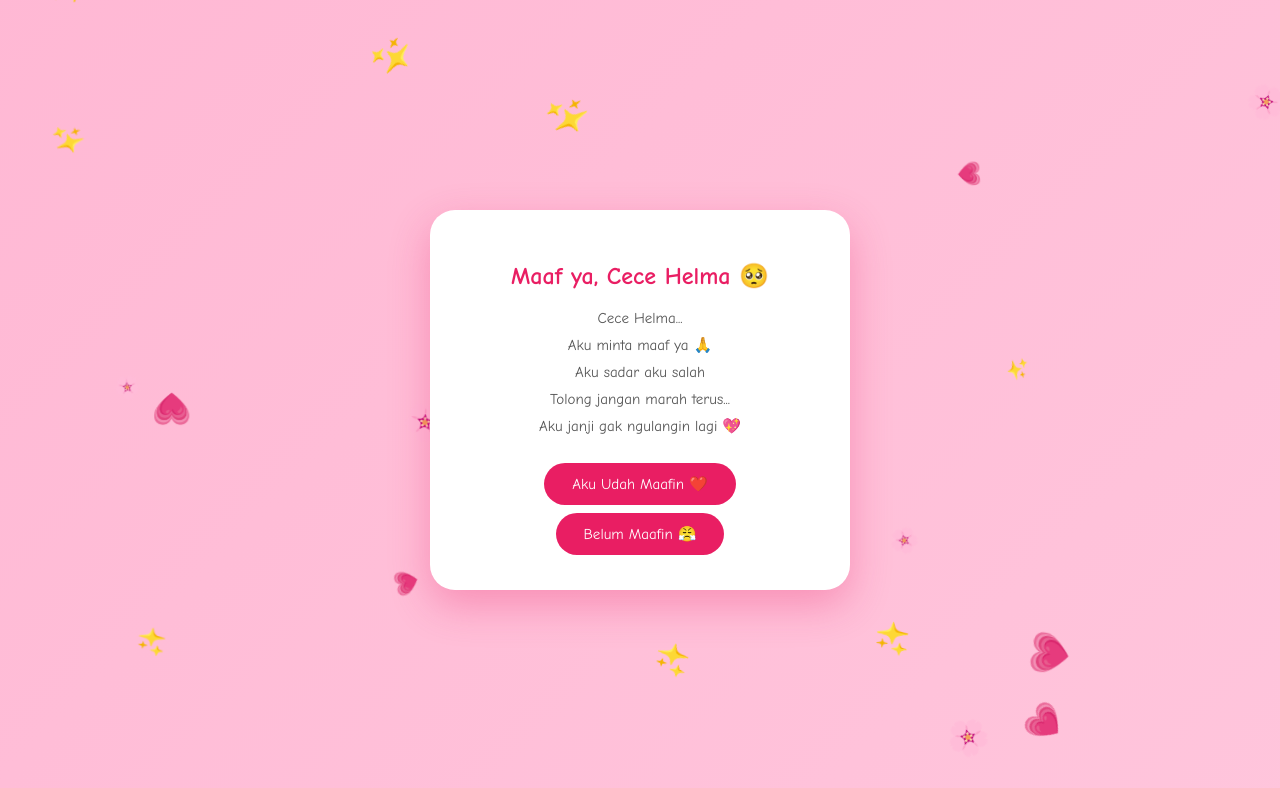
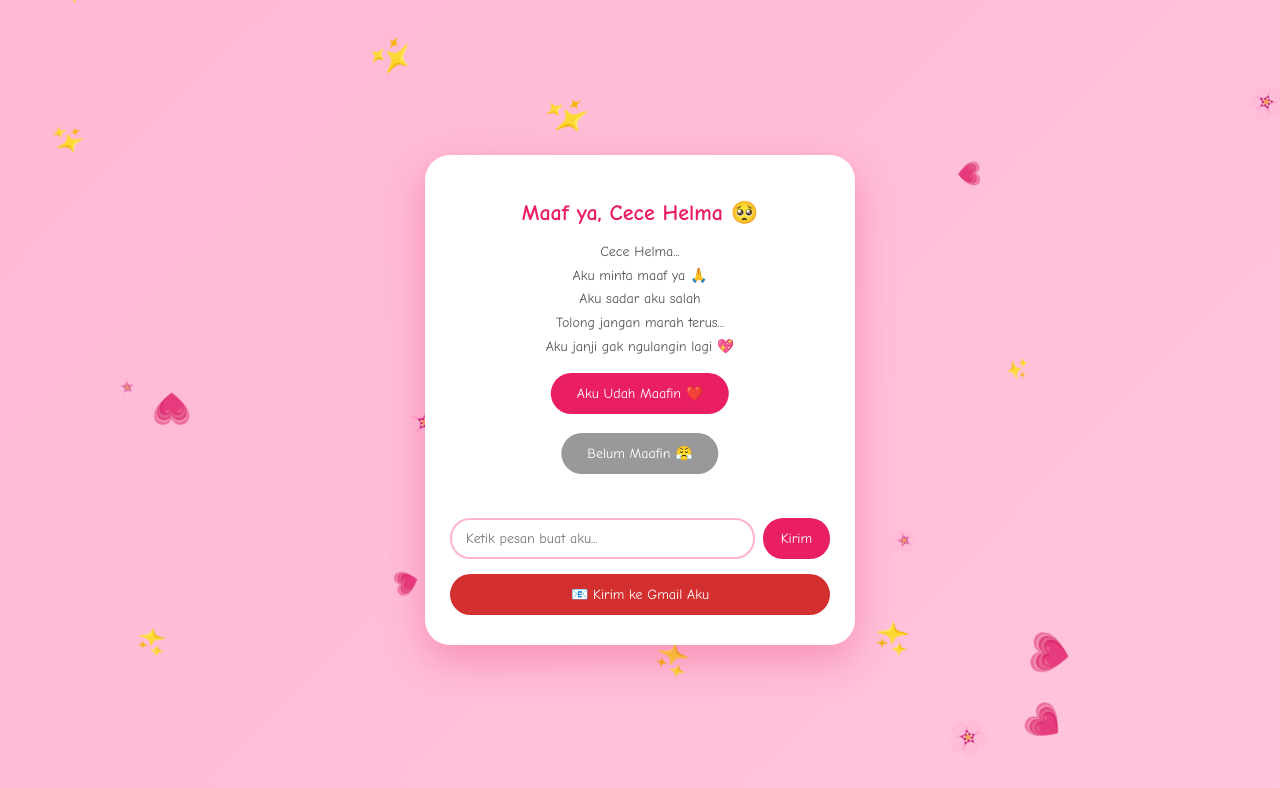
Before and after one commit to doy-tools/cece, a plain HTML site: page index.html in a window 1280 px wide. Drawn offline with Linux system fonts and the light colour scheme.

Commit message:
Update index.html

```diff
--- a/index.html
+++ b/index.html
@@ -26,11 +26,11 @@
   }
   .card {
     background: white;
-    padding: 35px 30px;
+    padding: 30px 25px;
     border-radius: 25px;
     box-shadow: 0 15px 40px rgba(233, 30, 99, 0.3);
     text-align: center;
-    max-width: 420px;
+    max-width: 430px;
     width: 100%;
     position: relative;
     z-index: 2;
@@ -42,37 +42,97 @@
   }
   h1 {
     color: #e91e63;
-    font-size: 24px;
-    margin-bottom: 15px;
+    font-size: 22px;
+    margin-bottom: 12px;
   }
   #pesan {
     color: #555;
-    line-height: 1.8;
-    font-size: 15px;
-    min-height: 130px;
+    line-height: 1.7;
+    font-size: 14px;
+    min-height: 110px;
     white-space: pre-line;
+  }
+  .btn-area {
+    position: relative;
+    height: 130px;
+    margin-top: 8px;
   }
   .btn {
     background: #e91e63;
     color: white;
     border: none;
-    padding: 12px 28px;
+    padding: 12px 26px;
     border-radius: 25px;
-    font-size: 15px;
+    font-size: 14px;
     cursor: pointer;
-    margin: 8px 5px 0;
     font-family: inherit;
     transition: 0.3s;
   }
-  .btn:hover {
-    background: #c2185b;
-    transform: scale(1.05);
+  .btn:hover { background: #c2185b; transform: scale(1.05); }
+  .btn:disabled { background: #ccc; cursor: not-allowed; transform: none; }
+  #btnMaaf {
+    position: absolute;
+    left: 50%; top: 0;
+    transform: translateX(-50%);
+    z-index: 3;
   }
-  .btn:disabled {
-    background: #ccc;
-    cursor: not-allowed;
-    transform: none;
+  #btnMaaf:hover { transform: translateX(-50%) scale(1.05); }
+  #btnBelum {
+    position: absolute;
+    left: 50%; top: 60px;
+    transform: translateX(-50%);
+    transition: all 0.25s ease;
+    background: #999;
   }
+  #btnBelum:hover { background: #999; transform: translateX(-50%); }
+
+  .chat-box {
+    margin-top: 15px;
+    display: flex;
+    gap: 8px;
+  }
+  #inputChat {
+    flex: 1;
+    padding: 10px 14px;
+    border: 2px solid #ffb3d1;
+    border-radius: 20px;
+    font-family: inherit;
+    font-size: 14px;
+    outline: none;
+  }
+  #inputChat:focus { border-color: #e91e63; }
+  #btnKirim {
+    background: #e91e63;
+    color: white;
+    border: none;
+    padding: 10px 18px;
+    border-radius: 20px;
+    cursor: pointer;
+    font-family: inherit;
+    font-size: 14px;
+  }
+  #btnKirim:hover { background: #c2185b; }
+
+  #balasan {
+    margin-top: 12px;
+    padding: 10px 14px;
+    background: #fff0f5;
+    border-radius: 15px;
+    color: #c2185b;
+    font-size: 14px;
+    min-height: 20px;
+    display: none;
+  }
+
+  #btnGmail {
+    margin-top: 15px;
+    background: #d32f2f;
+    width: 100%;
+    padding: 12px;
+    font-size: 14px;
+  }
+  #btnGmail:hover { background: #b71c1c; }
+
   .emoji {
     position: fixed;
     top: -50px;
@@ -91,12 +151,22 @@
   <div class="card">
     <h1>Maaf ya, Cece Helma 🥺</h1>
     <p id="pesan"></p>
-    <button class="btn" id="btnMaaf">Aku Udah Maafin ❤️</button>
-    <button class="btn" id="btnBelum">Belum Maafin 😤</button>
+
+    <div class="btn-area">
+      <button class="btn" id="btnMaaf">Aku Udah Maafin ❤️</button>
+      <button class="btn" id="btnBelum">Belum Maafin 😤</button>
+    </div>
+
+    <div class="chat-box">
+      <input type="text" id="inputChat" placeholder="Ketik pesan buat aku...">
+      <button id="btnKirim">Kirim</button>
+    </div>
+    <div id="balasan"></div>
+
+    <button class="btn" id="btnGmail">📧 Kirim ke Gmail Aku</button>
   </div>
 
 <script>
-  // ===== Pesan yang muncul satu per satu =====
   const pesanArr = [
     "Cece Helma...",
     "Aku minta maaf ya 🙏",
@@ -104,10 +174,8 @@
     "Tolong jangan marah terus...",
     "Aku janji gak ngulangin lagi 💖"
   ];
-
   const elPesan = document.getElementById("pesan");
   let i = 0;
-
   function tampilPesan() {
     if (i < pesanArr.length) {
       elPesan.textContent += pesanArr[i] + "\n";
@@ -117,23 +185,98 @@
   }
   tampilPesan();
 
-  // ===== Tombol =====
   const btnMaaf = document.getElementById("btnMaaf");
   const btnBelum = document.getElementById("btnBelum");
+  const btnArea = document.querySelector(".btn-area");
+
+  const teksHindar = [
+    "Belum Maafin 😤","Yakin belum? 🥺","Coba lagi... 😏",
+    "Gak bisa dipencet 😜","Kabur ah 🏃","Nyerah deh 😅",
+    "Pencet yang pink aja 💗","Hih, jahat 😢"
+  ];
+  let idxTeks = 0;
+
+  function pindahTombol() {
+    const areaRect = btnArea.getBoundingClientRect();
+    const btnRect = btnBelum.getBoundingClientRect();
+    const maxX = areaRect.width - btnRect.width;
+    const maxY = areaRect.height - btnRect.height;
+    btnBelum.style.left = Math.random() * maxX + "px";
+    btnBelum.style.top = Math.random() * maxY + "px";
+    btnBelum.style.transform = "none";
+    idxTeks = (idxTeks + 1) % teksHindar.length;
+    btnBelum.textContent = teksHindar[idxTeks];
+  }
+  btnBelum.addEventListener("mouseover", pindahTombol);
+  btnBelum.addEventListener("touchstart", e => { e.preventDefault(); pindahTombol(); });
+  btnBelum.addEventListener("click", e => { e.preventDefault(); pindahTombol(); });
 
   btnMaaf.addEventListener("click", () => {
     alert("Makasih udah maafin aku, Cece Helma 💖\nAku sayang kamu!");
     btnMaaf.disabled = true;
-    btnBelum.disabled = true;
+    btnBelum.style.display = "none";
+    btnMaaf.textContent = "Makasih Cece Helma 💖";
     hujanEmoji(["💖","🌹","✨","💕","🌸"]);
   });
 
-  btnBelum.addEventListener("click", () => {
-    alert("Yaudah, aku tunggu sampai kamu maafin ya Ce 🙏");
-    elPesan.textContent = "Aku tungguin terus sampai Cece maafin... 🥺\n";
+  const inputChat = document.getElementById("inputChat");
+  const btnKirim = document.getElementById("btnKirim");
+  const balasan = document.getElementById("balasan");
+
+  const balasanMap = [
+    { kata: ["maaf","sorry","ampun","sori"], balas: "Makasih ya Cece Helma udah maafin aku 🥺💖 Aku janji gak ngulangin!" },
+    { kata: ["sayang","cinta","love"], balas: "Aku juga sayang banget sama Cece Helma 💕" },
+    { kata: ["marah","kesel","bt","bete"], balas: "Jangan marah terus ya Ce... aku beneran minta maaf 🙏" },
+    { kata: ["baik","baikan","damai"], balas: "Yeay! Akhirnya baikan 💖 Makasih Cece Helma!" },
+    { kata: ["gak","tidak","nggak","engga"], balas: "Yaudah aku tungguin sampai Cece maafin ya 🥺" }
+  ];
+
+  function kirimPesan() {
+    const teks = inputChat.value.toLowerCase().trim();
+    if (!teks) return;
+
+    let dibalas = false;
+    for (const item of balasanMap) {
+      if (item.kata.some(k => teks.includes(k))) {
+        balasan.textContent = item.balas;
+        dibalas = true;
+        if (teks.includes("maaf") || teks.includes("sayang") || teks.includes("baikan")) {
+          hujanEmoji(["💖","🌹","✨","💕"]);
+        }
+        break;
+      }
+    }
+    if (!dibalas) {
+      balasan.textContent = "Hehe... aku dengerin kok Ce 😊";
+    }
+    balasan.style.display = "block";
+    inputChat.value = "";
+  }
+
+  btnKirim.addEventListener("click", kirimPesan);
+  inputChat.addEventListener("keypress", e => {
+    if (e.key === "Enter") kirimPesan();
   });
 
-  // ===== Hujan emoji =====
+  // ===== GMAIL =====
+  const EMAIL_TUJUAN = "doyzz42@gmail.com";
+
+  document.getElementById("btnGmail").addEventListener("click", () => {
+    const subject = encodeURIComponent("Maaf ya Cece Helma 🙏💖");
+    const body = encodeURIComponent(
+      "Hai Cece Helma,\n\n" +
+      "Aku mau minta maaf ya...\n" +
+      "Aku sadar aku salah sama kamu.\n" +
+      "Tolong jangan marah terus ya Ce.\n" +
+      "Aku janji gak akan ngulangin lagi.\n\n" +
+      "Makasih ya Cece Helma 💖\n" +
+      "— Dari aku yang minta maaf"
+    );
+
+    const gmailUrl = `https://mail.google.com/mail/?view=cm&fs=1&to=${EMAIL_TUJUAN}&su=${subject}&body=${body}`;
+    window.open(gmailUrl, "_blank");
+  });
+
   function hujanEmoji(list) {
     setInterval(() => {
       const e = document.createElement("div");
@@ -146,8 +289,6 @@
       setTimeout(() => e.remove(), 6000);
     }, 250);
   }
-
-  // Hujan emoji pelan dari awal
   hujanEmoji(["💗","🌸","✨"]);
 </script>
 </body>
```
